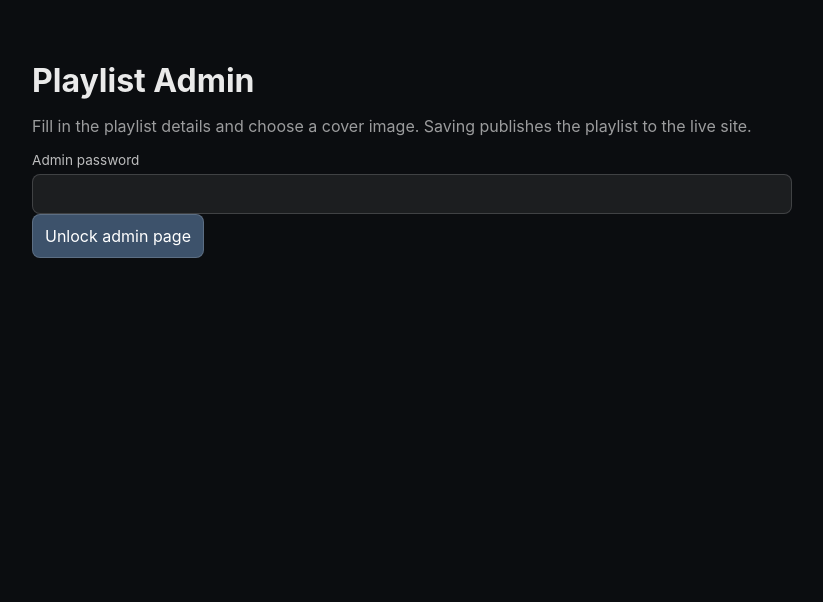
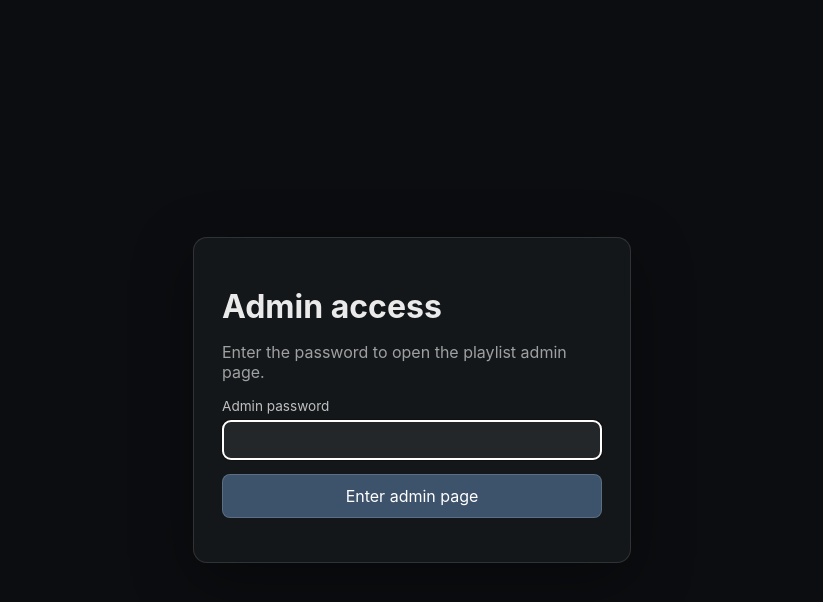
Before and after one commit to maniksinghmehra/playlists, a plain HTML site: page admin.html in a window 1280 px wide. Shown: the whole page, without its empty margins (228-1051 px from the left). Drawn offline with Linux system fonts and the light colour scheme.

Commit message:
Show password gate before admin page

```diff
--- a/admin.html
+++ b/admin.html
@@ -13,13 +13,42 @@
     }
 
     body {
-      max-width: 760px;
-      margin: 0 auto;
-      padding: 40px 20px;
+      min-height: 100vh;
+      margin: 0;
+      padding: 20px;
+      background: #0b0d10;
     }
 
     h1 { margin-bottom: 8px; }
     p { color: rgba(234, 234, 234, .65); }
+
+    .login-screen {
+      min-height: calc(100vh - 40px);
+      display: grid;
+      place-items: center;
+    }
+
+    .login-card {
+      width: min(100%, 380px);
+      padding: 28px;
+      border: 1px solid rgba(255, 255, 255, .12);
+      border-radius: 14px;
+      background: rgba(22, 24, 28, .92);
+      box-shadow: 0 18px 60px rgba(0, 0, 0, .35);
+    }
+
+    .login-card h1 { margin-bottom: 8px; }
+
+    .login-card button {
+      width: 100%;
+      margin-top: 14px;
+    }
+
+    #admin-shell {
+      max-width: 760px;
+      margin: 0 auto;
+      padding: 20px 0 40px;
+    }
 
     form {
       display: grid;
@@ -65,23 +94,27 @@
 
     .links a { color: #b7d7ff; }
     #status { min-height: 1.5em; color: #9fdbad; }
-    #admin-content { display: none; }
     #saved-list { padding-left: 20px; }
     #saved-list li { margin: 10px 0; }
     #saved-list button { margin-left: 8px; padding: 5px 9px; }
   </style>
 </head>
 <body>
+  <main class="login-screen" id="login-panel">
+    <div class="login-card">
+      <h1>Admin access</h1>
+      <p>Enter the password to open the playlist admin page.</p>
+      <label>Admin password
+        <input id="login-password" type="password" autocomplete="current-password" required autofocus>
+      </label>
+      <button id="login-button" type="button">Enter admin page</button>
+      <p id="login-status" role="status"></p>
+    </div>
+  </main>
+
+  <main id="admin-shell" hidden>
     <h1>Playlist Admin</h1>
     <p>Fill in the playlist details and choose a cover image. Saving publishes the playlist to the live site.</p>
-
-  <div id="login-panel">
-    <label>Admin password
-      <input id="login-password" type="password" autocomplete="current-password" required>
-    </label>
-    <button id="login-button" type="button">Unlock admin page</button>
-  </div>
-  <p id="login-status" role="status"></p>
 
     <div id="admin-content">
       <form id="playlist-form">
@@ -119,6 +152,7 @@
         <a href="index.html">Open main playlist site</a>
       </div>
     </div>
+  </main>
 
   <script>
     const form = document.getElementById("playlist-form");
@@ -128,7 +162,7 @@
     const loginPassword = document.getElementById("login-password");
     const loginButton = document.getElementById("login-button");
     const loginStatus = document.getElementById("login-status");
-    const adminContent = document.getElementById("admin-content");
+    const adminShell = document.getElementById("admin-shell");
     const passwordStorageKey = "playlist-admin-password";
 
     const verifyPassword = async (password) => {
@@ -157,7 +191,7 @@
         sessionStorage.setItem(passwordStorageKey, password);
         loginPanel.hidden = true;
         loginStatus.textContent = "";
-        adminContent.style.display = "block";
+        adminShell.hidden = false;
       } catch (error) {
         sessionStorage.removeItem(passwordStorageKey);
         loginStatus.textContent = error.message;
@@ -177,7 +211,7 @@
       const password = sessionStorage.getItem(passwordStorageKey);
       if (!password) {
         loginPanel.hidden = false;
-        adminContent.style.display = "none";
+        adminShell.hidden = true;
         loginPassword.focus();
         return;
       }
@@ -208,7 +242,7 @@
           if (response.status === 401) {
             sessionStorage.removeItem(passwordStorageKey);
             loginPanel.hidden = false;
-            adminContent.style.display = "none";
+            adminShell.hidden = true;
             loginPassword.focus();
           }
           throw new Error(error.error || `Publish failed (${response.status})`);
@@ -229,7 +263,7 @@
       verifyPassword(existingPassword)
         .then(() => {
           loginPanel.hidden = true;
-          adminContent.style.display = "block";
+          adminShell.hidden = false;
         })
         .catch(() => sessionStorage.removeItem(passwordStorageKey));
     }
```
Lines whose indentation alone changed are shown as unchanged.
